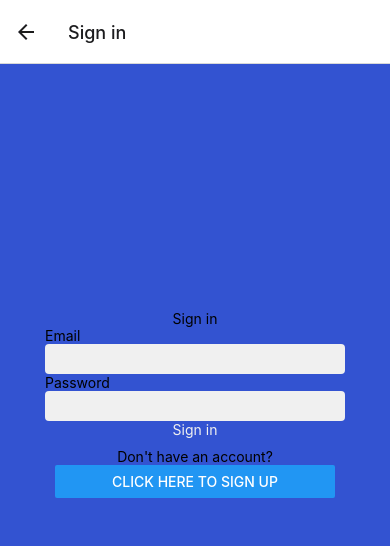
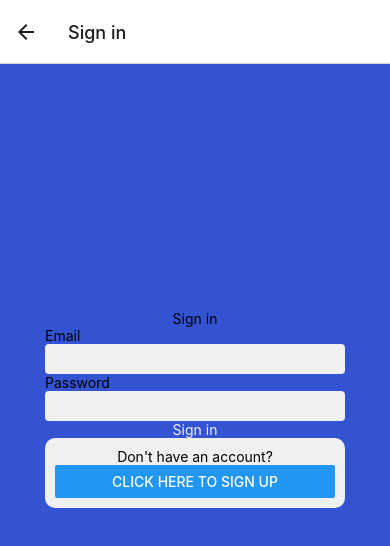
Before and after one commit to EvanXie333/rnFB21T3, a React Native app: screen /Signin in a window 390 px wide. Shown: the top 546 px of the page. Built offline with nearby package versions, Linux system fonts and the light colour scheme; no server answers.

Commit message:
fix style

```diff
--- a/components/Signin.js
+++ b/components/Signin.js
@@ -82,7 +82,7 @@ const styles = StyleSheet.create( {
         flex: 1,
       },
       meta: {
-        backgroundColor: ThemeColours.culturedTranslucent,
+        backgroundColor: ThemeColours.cultured,
         padding: 10,
         borderRadius: 10,
       },
```
